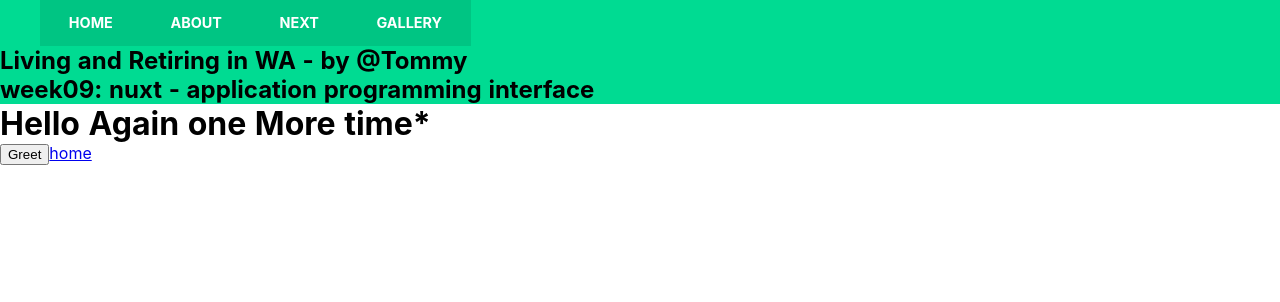
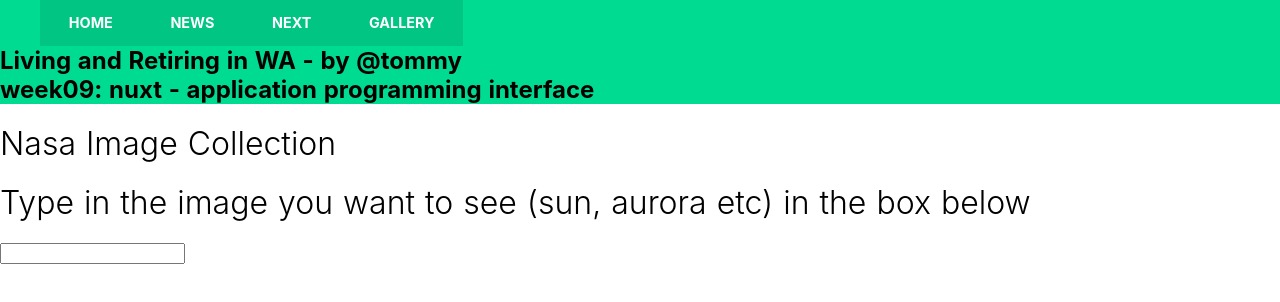
Before and after one commit to github-tommy/class09-NUXT, a Nuxt app: page /gallery in a window 1280 px wide. Shown: the top 302 px of the page. Built offline with nearby package versions, Linux system fonts and the light colour scheme; no server answers.

Commit message:
initial commit

```diff
--- a/layouts/partials/nav.vue
+++ b/layouts/partials/nav.vue
@@ -5,14 +5,14 @@
     <ul>
       <!-- include the new page -->
       <li><nuxt-link to='/'>Home</nuxt-link></li>
-      <li><nuxt-link to='/about'>About</nuxt-link></li>
+      <li><nuxt-link to='/about'>News</nuxt-link></li>
       <li><nuxt-link to='/next'>Next</nuxt-link></li>
       <li><nuxt-link to='/gallery'>Gallery</nuxt-link></li>
       <!-- <li><nuxt-link to='/contact'>Contact</nuxt-link></li> -->
     </ul>
 
     <h1 class="title">
-      Living and Retiring in WA - by @Tommy
+      Living and Retiring in WA - by @tommy
     </h1>
     <h2 class="subtitle">
     week09: nuxt - application programming interface
--- a/pages/about.vue
+++ b/pages/about.vue
@@ -1,12 +1,18 @@
- <template lang="html">
+ <template>
+  <div>
+    <br>
+    <h1>Latest News Update:</h1>
+    <br>
+   <!-- create articles with v-for -->
+    <div v-for="article in posts" v-bind:key="article">
+    <section>
+      <h2>{{article.title}}</h2>
+      <p>{{article.description}}</p>
+      <br>
+    </section>
+    </div>
+  </div>
 
- <div class="">
-   <h1>About</h1>
-   <h1>{{test}}</h1>
-   <button v-on:click="greet">Greet</button>
-<!-- homepage -->
-<!-- <nuxt-link to='/'>home</nuxt-link> -->
- </div>
 </template>
 
 <script>
@@ -15,28 +21,26 @@ import axios from 'axios'
 export default {
  data() {
    return {
-     day: new Date().getDate(),
-     // gets month, add one because months start at 0
-     month: new Date().getMonth() + 1,
+    //  sets posts as null as it can be filled with an array later
+    posts: {},
+
    }
  },
  created: function() {
-   this.test = "Hello Again one More time*";
+  //  this.test = "Hello Again one more and  More time*";
+
    axios.get(`https://newsapi.org/v2/everything?q=mortgage&from=2019-0${this.month}-${this.day-7}&to=2019-0${this.month}-${this.day}&sortBy=relevancy&pageSize=100&apiKey=2b11e9d152424d8e8c4c3f0310e953a5`)
+
    .then(response => {
-     // JSON responses are automatically parsed.
-     this.posts = response.data
-     console.log(this.posts);
+
+   // JSON responses are automatically parsed.
+     this.posts = response.data.articles
+
    })
    .catch(e => {
      this.errors.push(e)
    })
    .finally(() => this.loading =true)
- },
- methods: {
-   greet: function() {
-     this.test = "Hello Again";
-   }
  }
 }
 </script>
--- a/pages/gallery.vue
+++ b/pages/gallery.vue
@@ -1,41 +1,75 @@
  <template lang="html">
- <div class="">
-   <h1>{{test}}</h1>
-   <button v-on:click="greet">Greet</button>
-   <!-- homepage -->
-<nuxt-link to='/'>home</nuxt-link>
+
+ <div>
+   <br>
+   <h1>Nasa Image Collection</h1>
+   <br>
+  <h2> Type in the image you want to see (sun, aurora etc) in the box below</h2>
+  <br>
+  <form v-on:submit.prevent="getResult(query)">
+   <input type="text" v-model="query"/>
+</form>
+<div v-if="results">
+<div v-for="result in results">
+  <img v-bind:src="result.links[0].href"/>
+
 </div>
+</div>
+</div>
+
 </template>
 
 <script>
-import axios from 'axios'
+import axios from 'axios';
 export default {
- data() {
+  name: 'search',
+  data () {
     return {
-     test: "Hello"
+      msg: 'Search',
+      query: '',
+      results: ''
     }
   },
- created: function() {
-   http://www.omdbapi.com/?apikey=90fcc7de&t=2018
-   this.test = "Hello Again one More time*";
-   axios.get(` https://swapi.co/api/people`)
-   .then(response => {
-     // JSON responses are automatically parsed.
-     this.posts = response.data
-     console.log(this.posts);
-   })
-   .catch(e => {
-     this.errors.push(e)
-   })
-   .finally(() => this.loading =true)
- },
   methods: {
-   greet: function() {
-     this.test = "Hello Again";
+      getResult(query) {
+        axios.get('https://images-api.nasa.gov/search?q=' + query + '&media_type=image').then( response => {
+            console.log(response.data.collection.items);
+            this.results = response.data.collection.items;
+        });
       }
   }
 }
+
 </script>
 
 <style lang="css" scoped>
+.container {
+  margin: 0 auto;
+  min-height: 100vh;
+  display: flex;
+  justify-content: center;
+  align-items: center;
+  text-align: center;
+}
+
+.results img {
+    height: 300px;
+    margin: 10px;
+}
+h1, h2 {
+  font-weight: 300;
+  font-size: 32px;
+}
+ul {
+  list-style-type: none;
+  padding: 0;
+}
+li {
+  display: inline-block;
+  margin: 0 10px;
+}
+a {
+  color: #42b983;
+}
+
 </style>
--- a/pages/next.vue
+++ b/pages/next.vue
@@ -1,62 +1,40 @@
  <template lang="html">
  <div class="">
-    <h1>Joke App</h1>
-    <button @click="showJoke">Show button</button>
-    <div v-if="joke">
-      <p>{{joke}}</p>
-    </div>
-
-   <!-- <button v-on:click="greet">Greet</button> -->
-
+   <h1>{{test}}</h1>
+   <button v-on:click="greet">Greet</button>
+   <!-- homepage -->
+<nuxt-link to='/'>home</nuxt-link>
  </div>
 </template>
 
 <script>
 import axios from 'axios'
+
 export default {
-  name: 'helloworld',
-  props: {
-    msg: String
-  },
-
-
-
  data() {
    return {
-     joke: ''
+     test: "Hello"
    }
  },
+ created: function() {
+   http://www.omdbapi.com/?apikey=90fcc7de&t=2018
+   this.test = "Hello Again one More time*";
+   axios.get(` https://swapi.co/api/people`)
+   .then(response => {
+     // JSON responses are automatically parsed.
+     this.posts = response.data
+     console.log(this.posts);
+   })
+   .catch(e => {
+     this.errors.push(e)
+   })
+   .finally(() => this.loading =true)
+ },
  methods: {
-   async showJoke(){
-let config = {
-  header: {
-    'Accept': 'application/json'
-  }
-}
-const joke = await axios.get('https://icanhazdadjoke.com', config);
-this.joke = joke.data.joke
+   greet: function() {
+     this.test = "Hello Again";
    }
  }
-
-//  created: function() {
-//    http://www.omdbapi.com/?apikey=90fcc7de&t=2018
-//    this.test = "Hello Again one More time*";
-//    axios.get(` https://swapi.co/api/people`)
-//    .then(response => {
-//      // JSON responses are automatically parsed.
-//      this.posts = response.data
-//      console.log(this.posts);
-//    })
-//    .catch(e => {
-//      this.errors.push(e)
-//    })
-//    .finally(() => this.loading =true)
-//  },
-//  methods: {
-//    greet: function() {
-//      this.test = "Hello Again";
-//    }
-//  }
 }
 </script>
 
```
Lines whose indentation alone changed are shown as unchanged.
